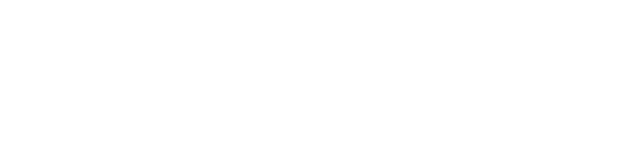
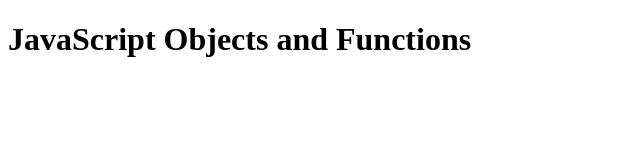
Before and after one commit to seaofcode/JavaScript-Obj-Functions, a plain HTML site: page index.html in a window 1280 px wide. Shown: the whole page, without its empty margins (0-640 px from the left). Drawn offline with Linux system fonts and the light colour scheme.

Commit message:
Update index.html

```diff
--- a/index.html
+++ b/index.html
@@ -7,6 +7,6 @@
     <title>Document</title>
 </head>
 <body>
-
+    <h1>JavaScript Objects and Functions</h1>
 </body>
 </html>
```
